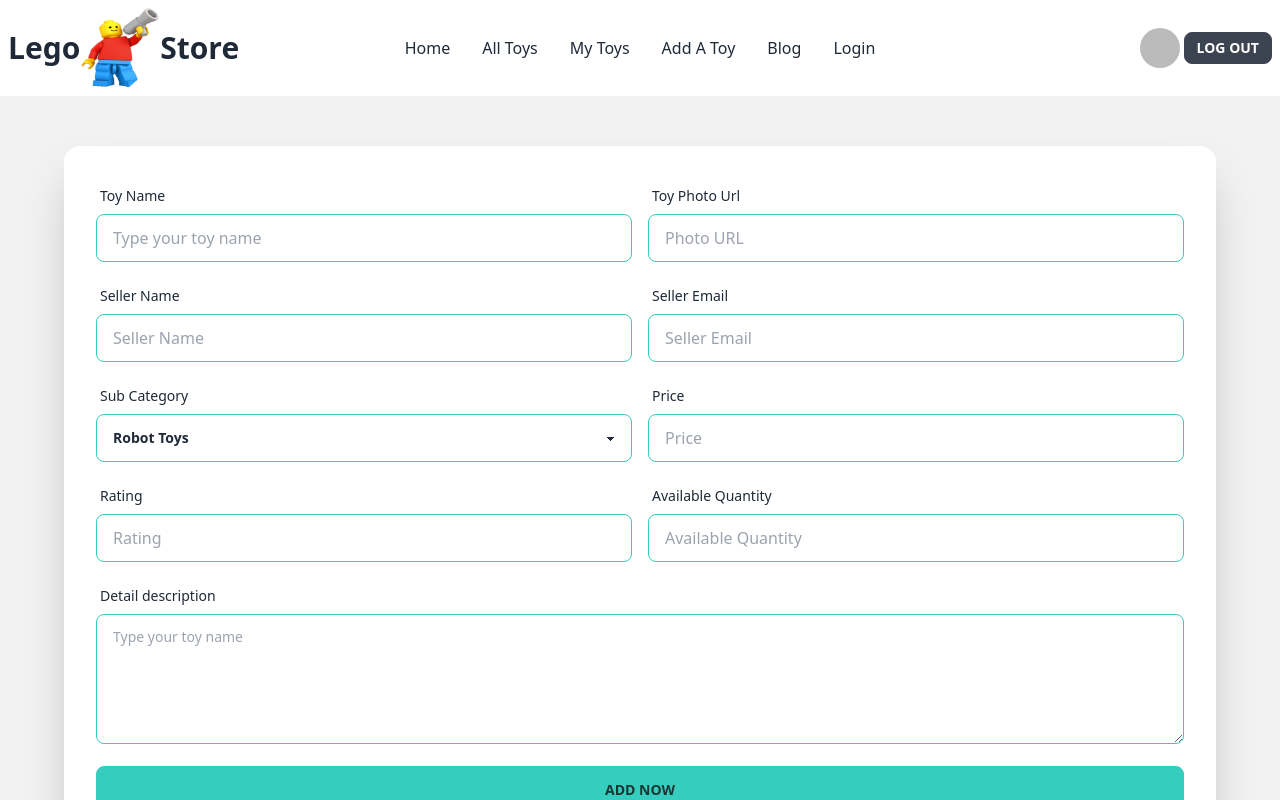
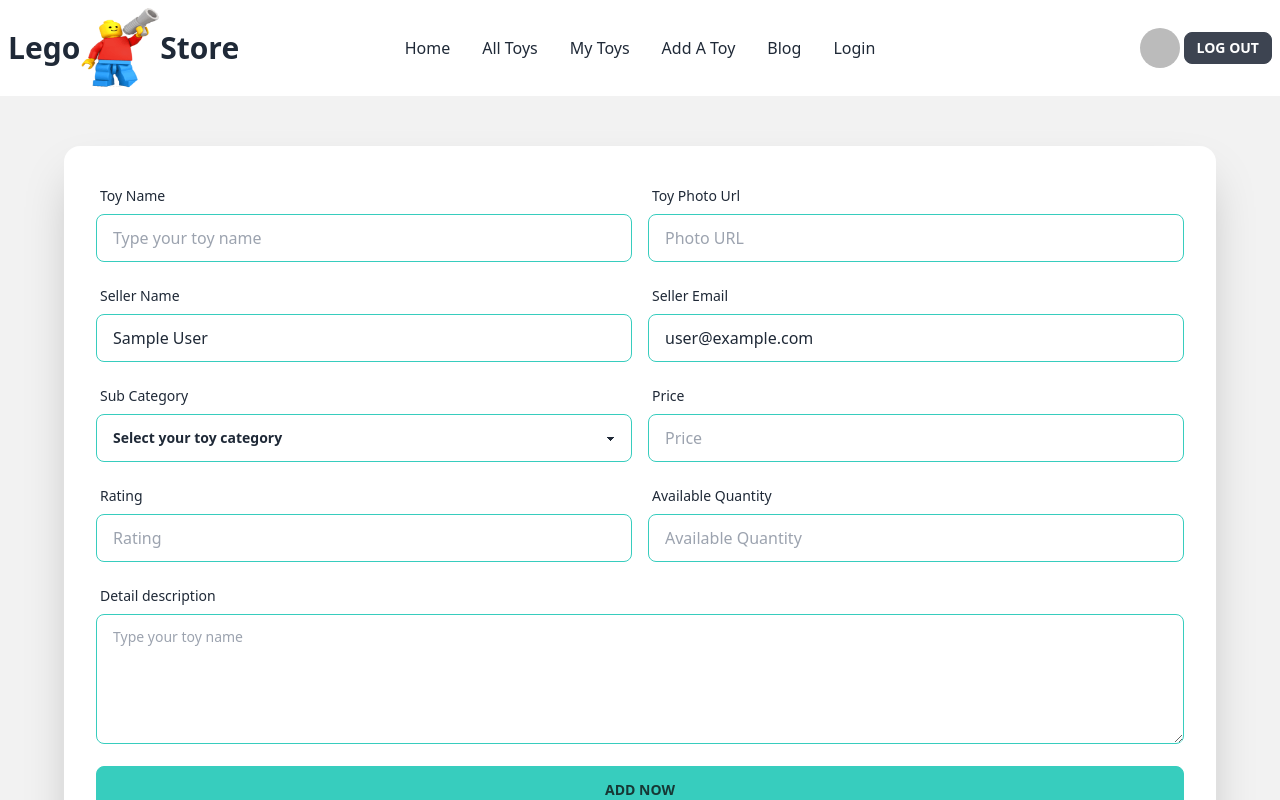
Before and after one commit to ImranSarkerWeb/lego-toy-client, a React (Vite) app: page /addtoy in a window 1280 px wide. Shown: the top 800 px of the page. Built offline with nearby package versions, Linux system fonts and the light colour scheme; no server answers; sample sign-in values are in the browser's storage.

Commit message:
send data to server

```diff
--- a/src/pages/Home/AddToy/AddToy.jsx
+++ b/src/pages/Home/AddToy/AddToy.jsx
@@ -1,4 +1,12 @@
+import { useContext, useState } from "react";
+import { AuthContext } from "../../../providers/AuthProvider";
+
 const AddToy = () => {
+  const { user } = useContext(AuthContext);
+  const [category, setCategory] = useState("");
+  const handleSelectChange = (event) => {
+    setCategory(event.target.value);
+  };
   const handleAddToy = (event) => {
     event.preventDefault();
     const form = event.target;
@@ -17,11 +25,22 @@ const AddToy = () => {
       sellerName,
       rating,
       price,
+      category,
       desciption,
       qty,
     };
 
     console.log(toyInfo);
+
+    fetch("http://localhost:5000/toys", {
+      method: "POST",
+      headers: {
+        "content-type": "application/json",
+      },
+      body: JSON.stringify(toyInfo),
+    })
+      .then((res) => res.json())
+      .then((data) => console.log(data));
   };
   return (
     <div className="hero min-h-screen bg-base-200">
@@ -63,6 +82,7 @@ const AddToy = () => {
                   type="text"
                   required
                   name="sellerName"
+                  defaultValue={user.displayName}
                   placeholder="Seller Name"
                   className="w-full input input-accent input-bordered"
                 />
@@ -75,6 +95,7 @@ const AddToy = () => {
                   type="text"
                   required
                   name="sellerEmail"
+                  defaultValue={user?.email}
                   placeholder="Seller Email"
                   className="w-full input input-accent input-bordered"
                 />
@@ -86,8 +107,13 @@ const AddToy = () => {
                 <label className="label">
                   <span className="label-text">Sub Category</span>
                 </label>
-                <select className="select select-accent w-full">
-                  <option disabled value="all">
+                <select
+                  defaultValue=""
+                  required
+                  onChange={handleSelectChange}
+                  className="select select-accent w-full"
+                >
+                  <option value="" disabled hidden>
                     Select your toy category
                   </option>
                   <option value="Robot">Robot Toys</option>
@@ -100,7 +126,8 @@ const AddToy = () => {
                   <span className="label-text">Price</span>
                 </label>
                 <input
-                  type="text"
+                  type="number"
+                  step="0.01"
                   required
                   name="price"
                   placeholder="Price"
@@ -114,10 +141,11 @@ const AddToy = () => {
                   <span className="label-text">Rating</span>
                 </label>
                 <input
-                  type="text"
+                  type="number"
                   required
                   name="rating"
                   placeholder="Rating"
+                  step="0.01"
                   className="w-full input input-accent input-bordered"
                 />
               </div>
@@ -126,7 +154,7 @@ const AddToy = () => {
                   <span className="label-text">Available Quantity</span>
                 </label>
                 <input
-                  type="text"
+                  type="number"
                   required
                   name="qty"
                   placeholder="Available Quantity"
```
